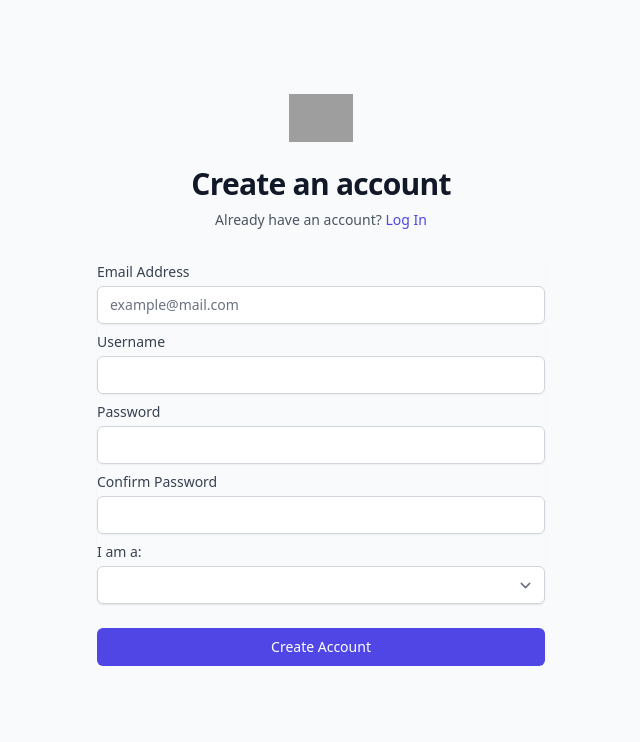
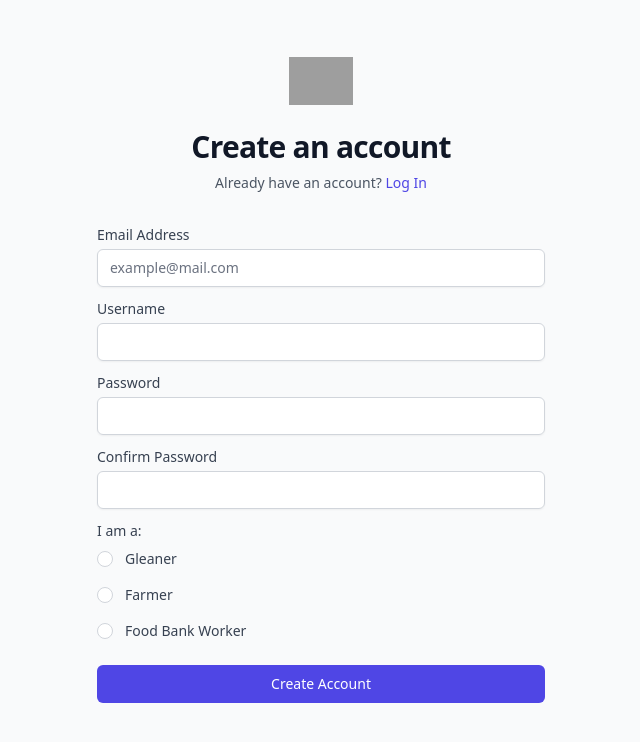
Before and after one commit to rajagoat/earth-day-c2g, a Next.js app in the folder frontend/: page /signup in a window 1280 px wide. Shown: the top 742 px of the page, without its empty margins (319-959 px from the left). Built offline with nearby package versions, Linux system fonts and the light colour scheme; grey boxes are pictures that could not be loaded.

Commit message:
changed typeOfUser in signup to radio button

```diff
--- a/frontend/components/Navbar.js
+++ b/frontend/components/Navbar.js
@@ -1,12 +1,11 @@
+import Link from 'next/link'
 import { Fragment } from 'react'
 import { Disclosure, Menu, Transition } from '@headlessui/react'
 import { Bars3Icon, BellIcon, XMarkIcon } from '@heroicons/react/24/outline'
 
 const navigation = [
-  { name: 'Dashboard', href: '#', current: true },
-  { name: 'Team', href: '#', current: false },
-  { name: 'Projects', href: '#', current: false },
-  { name: 'Calendar', href: '#', current: false },
+  { name: 'Dashboard', href: '/gleaner', current: true },
+  { name: 'Team', href: '/teamInfo', current: false },
 ]
 
 function classNames(...classes) {
@@ -47,7 +46,7 @@ export default function Navbar() {
                 <div className="hidden sm:ml-6 sm:block">
                   <div className="flex space-x-4">
                     {navigation.map((item) => (
-                      <a
+                      <Link
                         key={item.name}
                         href={item.href}
                         className={classNames(
@@ -57,7 +56,7 @@ export default function Navbar() {
                         aria-current={item.current ? 'page' : undefined}
                       >
                         {item.name}
-                      </a>
+                      </Link>
                     ))}
                   </div>
                 </div>
@@ -95,32 +94,22 @@ export default function Navbar() {
                     <Menu.Items className="absolute right-0 z-10 mt-2 w-48 origin-top-right rounded-md bg-white py-1 shadow-lg ring-1 ring-black ring-opacity-5 focus:outline-none">
                       <Menu.Item>
                         {({ active }) => (
-                          <a
+                          <Link
                             href="#"
                             className={classNames(active ? 'bg-gray-100' : '', 'block px-4 py-2 text-sm text-gray-700')}
                           >
                             Your Profile
-                          </a>
+                          </Link>
                         )}
                       </Menu.Item>
                       <Menu.Item>
                         {({ active }) => (
-                          <a
-                            href="#"
-                            className={classNames(active ? 'bg-gray-100' : '', 'block px-4 py-2 text-sm text-gray-700')}
-                          >
-                            Settings
-                          </a>
-                        )}
-                      </Menu.Item>
-                      <Menu.Item>
-                        {({ active }) => (
-                          <a
-                            href="#"
+                          <Link
+                            href="/"
                             className={classNames(active ? 'bg-gray-100' : '', 'block px-4 py-2 text-sm text-gray-700')}
                           >
                             Sign out
-                          </a>
+                          </Link>
                         )}
                       </Menu.Item>
                     </Menu.Items>
--- a/frontend/pages/signup.js
+++ b/frontend/pages/signup.js
@@ -23,7 +23,7 @@ export default function Signup() {
                     </div>
                     <form className="mt-8 space-y-6" action="#" method="POST">
                         <input type="hidden" name="remember" defaultValue="true" />
-                        <div className="-space-y-px rounded-md shadow-sm">
+                        <div className="-space-y-px rounded-md">
                             <div>
                                 <div className="col-span-3 sm:col-span-2">
                                     <label htmlFor="email" className="block text-sm font-medium text-gray-700">
@@ -39,7 +39,7 @@ export default function Signup() {
                                         />
                                     </div>
                                 </div>
-                                <div className="col-span-3 sm:col-span-2 mt-2">
+                                <div className="col-span-3 sm:col-span-2 mt-3">
                                     <label htmlFor="username" className="block text-sm font-medium text-gray-700">
                                         Username
                                     </label>
@@ -52,7 +52,7 @@ export default function Signup() {
                                         />
                                     </div>
                                 </div>
-                                <div className="col-span-3 sm:col-span-2 mt-2">
+                                <div className="col-span-3 sm:col-span-2 mt-3">
                                     <label htmlFor="password" className="block text-sm font-medium text-gray-700">
                                         Password
                                     </label>
@@ -65,7 +65,7 @@ export default function Signup() {
                                         />
                                     </div>
                                 </div>
-                                <div className="col-span-3 sm:col-span-2 mt-2">
+                                <div className="col-span-3 sm:col-span-2 mt-3">
                                     <label htmlFor="confirmPassword" className="block text-sm font-medium text-gray-700">
                                         Confirm Password
                                     </label>
@@ -78,21 +78,45 @@ export default function Signup() {
                                         />
                                     </div>
                                 </div>
-                                <div className="col-span-3 sm:col-span-2 mt-2">
-                                    <label htmlFor="country" className="block text-sm font-medium text-gray-700">
-                                        I am a:
-                                    </label>
-                                    <select
-                                        id="country"
-                                        name="country"
-                                        autoComplete="country-name"
-                                        className="mt-1 block w-full rounded-md border border-gray-300 bg-white py-2 px-3 shadow-sm focus:border-indigo-500 focus:outline-none focus:ring-indigo-500 sm:text-sm"
-                                    >
-                                        <option></option>
-                                        <option>Gleaner</option>
-                                        <option>Farmer</option>
-                                        <option>Food Bank Worker</option>
-                                    </select>
+                                <div className="col-span-3 sm:col-span-2 mt-3">
+                                    <fieldset>
+                                        <legend className="block text-sm font-medium text-gray-700">I am a:</legend>
+                                        <div className="mt-2 space-y-4">
+                                            <div className="flex items-center">
+                                                <input
+                                                    id="gleaner"
+                                                    name="typeofuser"
+                                                    type="radio"
+                                                    className="h-4 w-4 border-gray-300 text-indigo-600 focus:ring-indigo-500"
+                                                />
+                                                <label htmlFor="gleaner" className="ml-3 block text-sm font-medium text-gray-700">
+                                                    Gleaner
+                                                </label>
+                                            </div>
+                                            <div className="flex items-center">
+                                                <input
+                                                    id="farmer"
+                                                    name="typeofuser"
+                                                    type="radio"
+                                                    className="h-4 w-4 border-gray-300 text-indigo-600 focus:ring-indigo-500"
+                                                />
+                                                <label htmlFor="farmer" className="ml-3 block text-sm font-medium text-gray-700">
+                                                    Farmer
+                                                </label>
+                                            </div>
+                                            <div className="flex items-center">
+                                                <input
+                                                    id="foodbankworker"
+                                                    name="typeofuser"
+                                                    type="radio"
+                                                    className="h-4 w-4 border-gray-300 text-indigo-600 focus:ring-indigo-500"
+                                                />
+                                                <label htmlFor="foodbankworker" className="ml-3 block text-sm font-medium text-gray-700">
+                                                    Food Bank Worker
+                                                </label>
+                                            </div>
+                                        </div>
+                                    </fieldset>
                                 </div>
                             </div>
                         </div>
```
